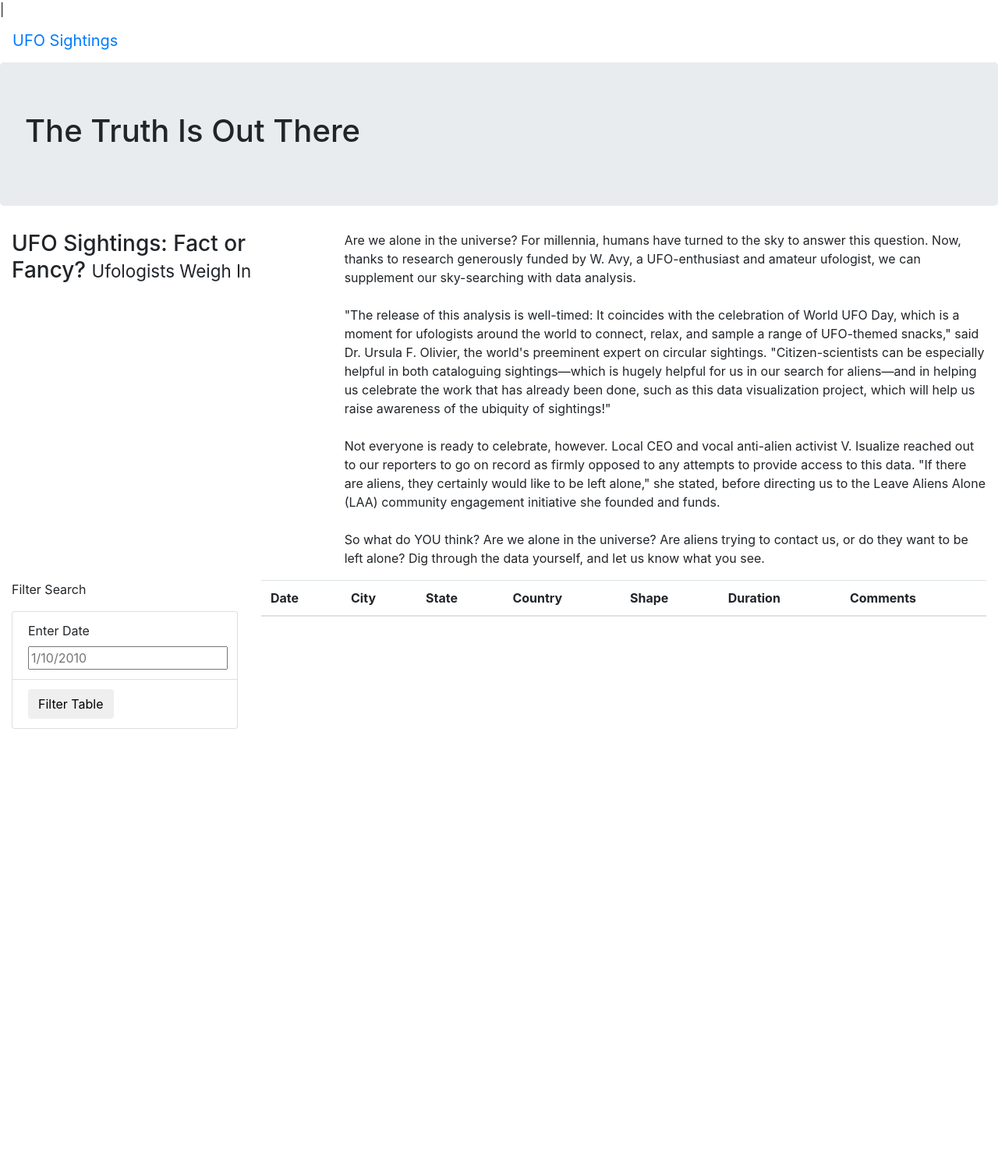
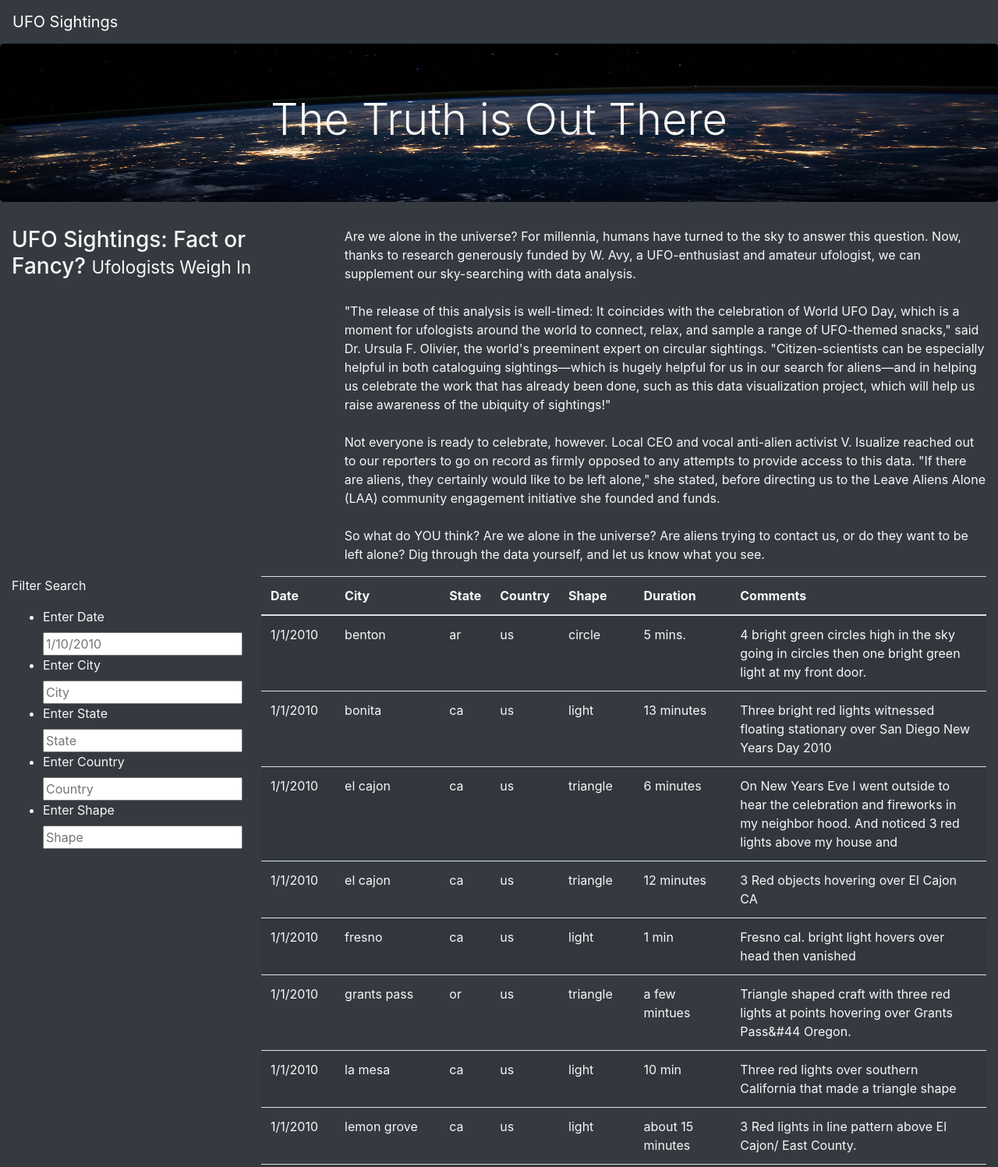
Before and after one commit to davidfashbinder/UFOs, a plain HTML site: page index.html in a window 1280 px wide. Shown: the top 1497 px of the page at 78% size. Before the commit the page ends 935 px from the top, so only its background shows below. Drawn offline with nearby package versions, Linux system fonts and the light colour scheme; files whose address does not match are found by name.

Commit message:
updating challenge files

```diff
--- a/app.js
+++ /dev/null
@@ -1,48 +0,0 @@
-// import the data from data.js
-const tableData = data;
-// Reference the HTML table using d3
-var tbody = d3.select("tbody");
-function buildTable(data) {
-    // Clear any existing data from the table
-    tbody.html("");
-    // Loop through each object in the data
-    // append a row & cells for each value in the row
-    data.forEach((dataRow) => {
-        // Append a row to the table body
-        // tr = table row tag
-        let row = tbody.append("tr");
-        // Loop through each field in the dataRow
-        // Add each value as a table cell
-        // td = table cell tag
-        Object.values(dataRow).forEach((val) => {
-            let cell = row.append("td");
-            cell.text(val);
-            }
-        );
-    });
-}
-
-function handleClick() {
-    // Grab the datetime value from the filter
-    let date = d3.select("#datetime").property("value");
-    let filteredData = tableData;
-
-     // Check to see if a date was entered and filter the
-    // data using that date.
-    if (date) {
-      // Apply `filter` to the table data to only keep the
-      // rows where the `datetime` value matches the filter value
-      filteredData = filteredData.filter(row => row.datetime === date);
-    };
-
-     // Rebuild the table using the filtered data
-    // @NOTE: If no date was entered, then filteredData will
-    // just be the original tableData.
-    buildTable(filteredData);
-  };
-
-// Attach an event to listen for the form button
-d3.selectAll("#filter-btn").on("click", handleClick);
-
-// Build the table when the page loads
-buildTable(tableData);
--- a/index.html
+++ b/index.html
@@ -1,4 +1,4 @@
-|<!DOCTYPE html>
+<!DOCTYPE html>
 <html lang="en">
 <head>
     <meta charset="UTF-8">
@@ -12,13 +12,13 @@
     />
     <link rel="stylesheet" href="static/css/style.css">
 </head>
-<body>
+<body class="bg-dark">
     <div class="wrapper">
-        <nav class="navbar navbar-expand-lg">
+        <nav class="navbar navbar-dark bg-dark navbar-expand-lg">
             <a class="navbar-brand" href="index.html">UFO Sightings</a>
         </nav>
         <div class="jumbotron">
-            <h1>The Truth Is Out There</h1>
+            <h1 class="display-4">The Truth is Out There</h1>
         </div>
     </div>
 <div class="container-fluid">
@@ -38,16 +38,29 @@
         <div class="col-md-3">
             <form>
                 <p>Filter Search</p>
-            </form>
-            <ul class="list-group">
-                <li class="list-group-item">
+                <ul>
+                  <li>
                     <label for="date">Enter Date</label>
-                    <input type="text" placeholder="1/10/2010" id="datetime"  />
-                </li>
-                <li class="list-group-item">
-                    <button id="filter-btn" type="button" class="btn btn-default">Filter Table</button>
-                </li>
+                    <input type="text" placeholder="1/10/2010" id="datetime" />
+                  </li>
+                  <li>
+                    <label for="date">Enter City</label>
+                    <input type="text" placeholder="City" id="city" />
+                  </li>
+                  <li>
+                    <label for="date">Enter State</label>
+                    <input type="text" placeholder="State" id="state" />
+                  </li>
+                  <li>
+                    <label for="date">Enter Country</label>
+                    <input type="text" placeholder="Country" id="country" />
+                  </li>
+                  <li>
+                    <label for="date">Enter Shape</label>
+                    <input type="text" placeholder="Shape" id="shape" />
+                  </li>
                 </ul>
+               </form>
         </div>
         <div class="col-md-9">
             <table class="table table-striped">
--- a/static/css/style.css
+++ b/static/css/style.css
@@ -0,0 +1,10 @@
+body {
+
+    color: #f7f7f7;
+  }
+
+.jumbotron {
+    background-image: url("../images/nasa.jpg");
+    background-size: 100% 100%;
+    text-align: center;
+}
--- /dev/null
+++ b/static/js/app.js
@@ -0,0 +1,75 @@
+// from data.js
+const tableData = data;
+
+// get table references
+var tbody = d3.select("tbody");
+
+function buildTable(data) {
+  // First, clear out any existing data
+  tbody.html("");
+
+  // Next, loop through each object in the data
+  // and append a row and cells for each value in the row
+  data.forEach((dataRow) => {
+    // Append a row to the table body
+    let row = tbody.append("tr");
+
+    // Loop through each field in the dataRow and add
+    // each value as a table cell (td)
+    Object.values(dataRow).forEach((val) => {
+      let cell = row.append("td");
+      cell.text(val);
+    });
+  });
+}
+
+// 1. Create a variable to keep track of all the filters as an object.
+var filters = {};
+
+// 3. Use this function to update the filters.
+function updateFilters() {
+
+    // 4a. Save the element that was changed as a variable.
+    let changedElement = d3.select(this)
+
+    // 4b. Save the value that was changed as a variable.
+    let elementValue = changedElement.property("value");
+    console.log(elementValue);
+    // 4c. Save the id of the filter that was changed as a variable.
+    let filterId = changedElement.attr("id");
+    console.log(filterId);
+    // 5. If a filter value was entered then add that filterId and value
+    // to the filters list. Otherwise, clear that filter from the filters object.
+   if (elementValue) {
+     filters[filterId] = elementValue;
+   }
+   else {
+     delete filters[filterId];
+   }
+
+    // 6. Call function to apply all filters and rebuild the table
+    filterTable();
+
+  }
+
+  // 7. Use this function to filter the table when data is entered.
+  function filterTable() {
+
+    // 8. Set the filtered data to the tableData.
+    let filteredData = tableData
+
+    // 9. Loop through all of the filters and keep any data that
+    // matches the filter values
+    if (filters) {
+      filteredData = filteredData.filter(row => row.elementValue === filters);
+    };
+
+    // 10. Finally, rebuild the table using the filtered data
+    buildTable(filteredData);
+  };
+
+  // 2. Attach an event to listen for changes to each filter
+  d3.selectAll("input").on("change", updateFilters);
+
+  // Build the table when the page loads
+  buildTable(tableData);
```
Also changed, not shown: static/js/app_1.0.js (added, +48 -0 lines), static/images/nasa.jpg (added), static/js/data.js (renamed from data.js).
